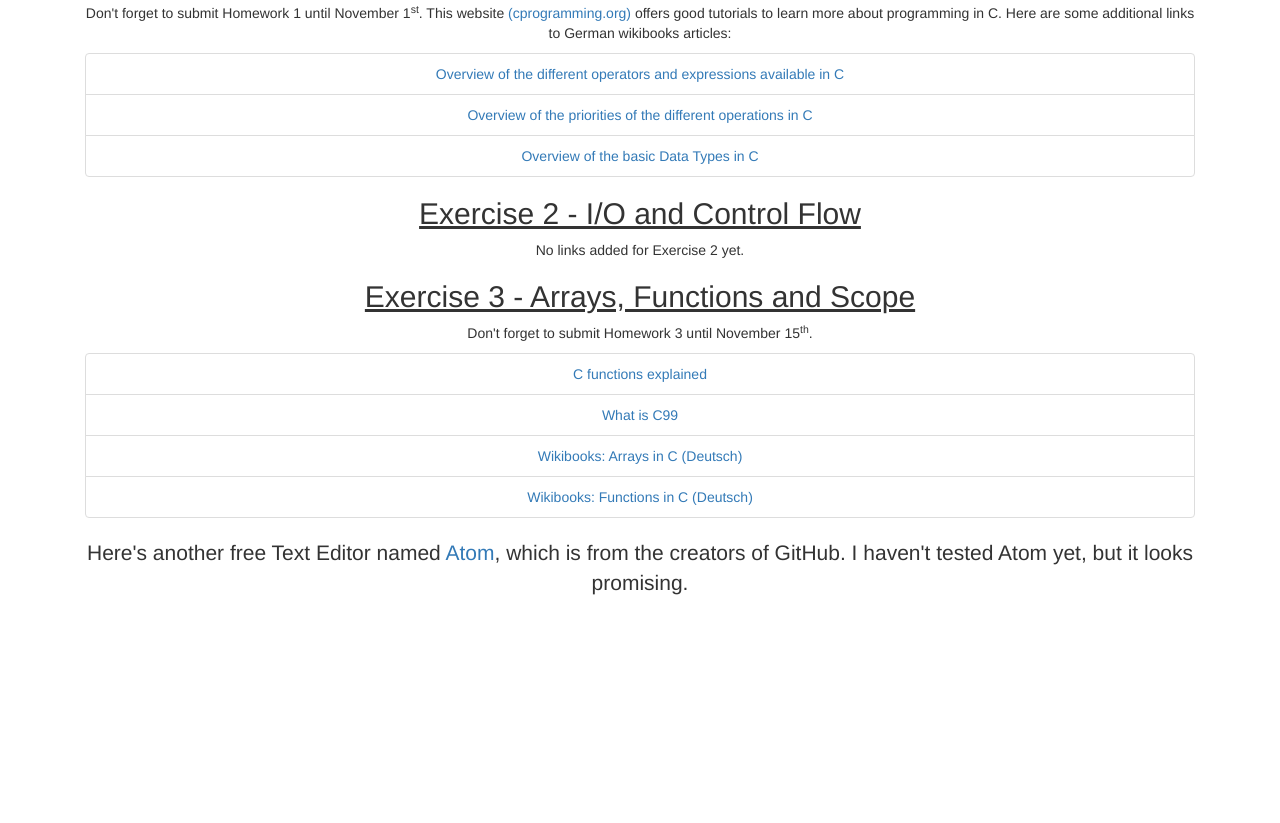
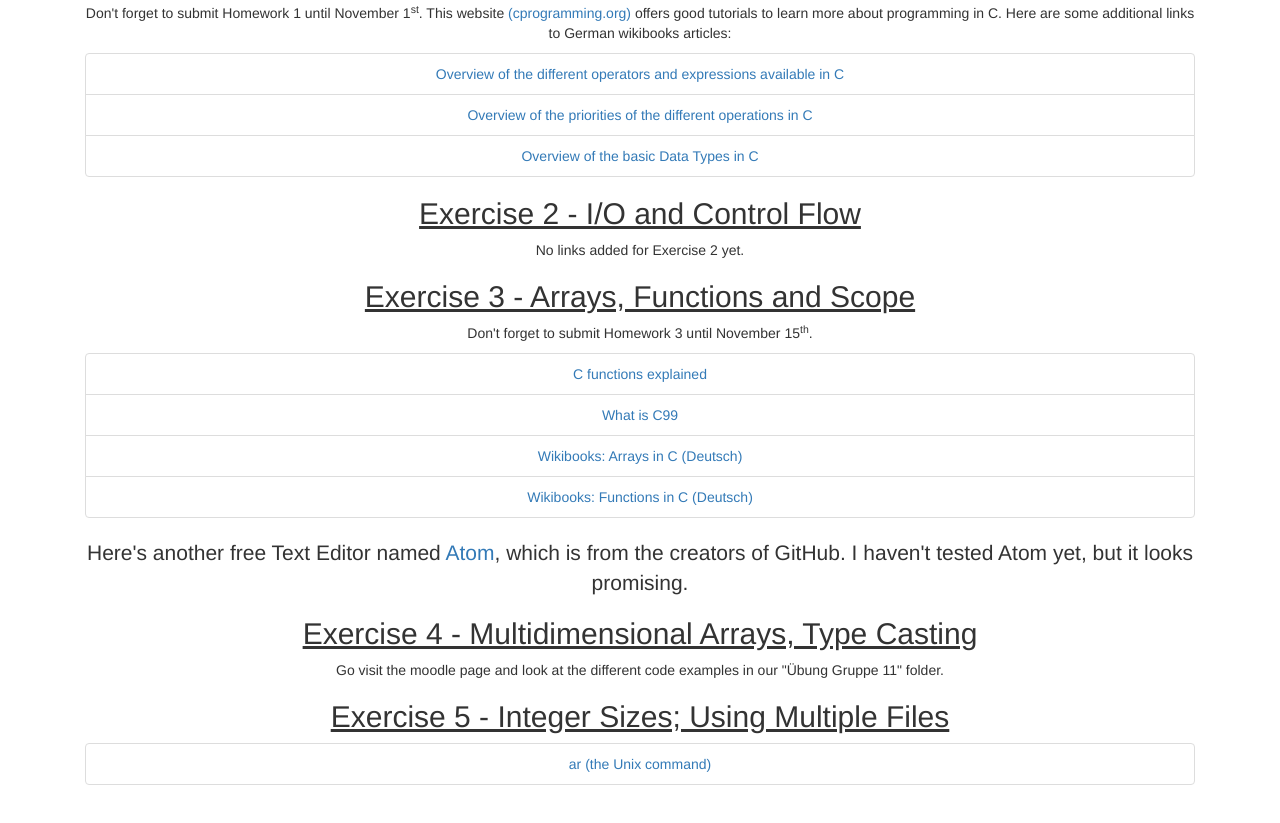
Before and after one commit to tonyromarock/UniWebsite, a plain HTML site: page Website/infoMSE.html in a window 1280 px wide. Shown: the part 979-1802 px from the top of the page. Before the commit the page ends 1636 px from the top, so only its background shows below. Drawn offline with nearby package versions, Linux system fonts and the light colour scheme.

Commit message:
Exercise 4/5 added

```diff
--- a/Website/infoMSE.html
+++ b/Website/infoMSE.html
@@ -107,6 +107,17 @@
         <p class="lead">Here's another free Text Editor named <a href="https://atom.io/">Atom</a>, which is from the creators of GitHub. I haven't tested Atom yet, but it looks promising.</p>
         <!-- End Exercise 3 -->
 
+        <!-- Exercise 4 -->
+        <h2><u>Exercise 4 - Multidimensional Arrays, Type Casting</u></h2>
+        <p>Go visit the moodle page and look at the different code examples in our "Übung Gruppe 11" folder.</p>
+        <!-- End Exercise 4 -->
+
+        <!-- Exercise 5 -->
+        <h2><u>Exercise 5 - Integer Sizes; Using Multiple Files</u></h2>
+        <ul class="list-group">
+          <li class="list-group-item"><a href="https://de.wikipedia.org/wiki/Ar_(Unix)">ar (the Unix command)</a>
+        </ul>
+        <!-- End Exercise 5 -->
 
 
       </div>
```
